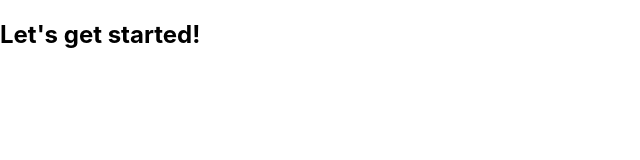
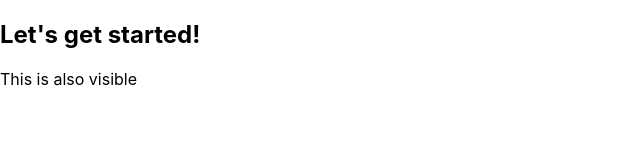
Before and after one commit to Esa-Gavin/Expense-Tracker, a React (Create React App) app: page / in a window 1280 px wide. Shown: the top 160 px of the page, without its empty margins (0-640 px from the left). Built offline with nearby package versions, Linux system fonts and the light colour scheme.

Commit message:
add a new folder to hold all the components

```diff
--- a/public/index.html
+++ b/public/index.html
@@ -4,7 +4,7 @@
   <meta charset="UTF-8">
   <meta http-equiv="X-UA-Compatible" content="IE=edge">
   <meta name="viewport" content="width=device-width, initial-scale=1.0">
-  <title>Document</title>
+  <title>Expense Tracker</title>
 </head>
 <body>
   <div id="root"></div>
--- a/src/App.js
+++ b/src/App.js
@@ -2,6 +2,7 @@ function App() {
   return (
     <div>
       <h2>Let's get started!</h2>
+      <p>This is also visible</p>
     </div>
   );
 }
```
